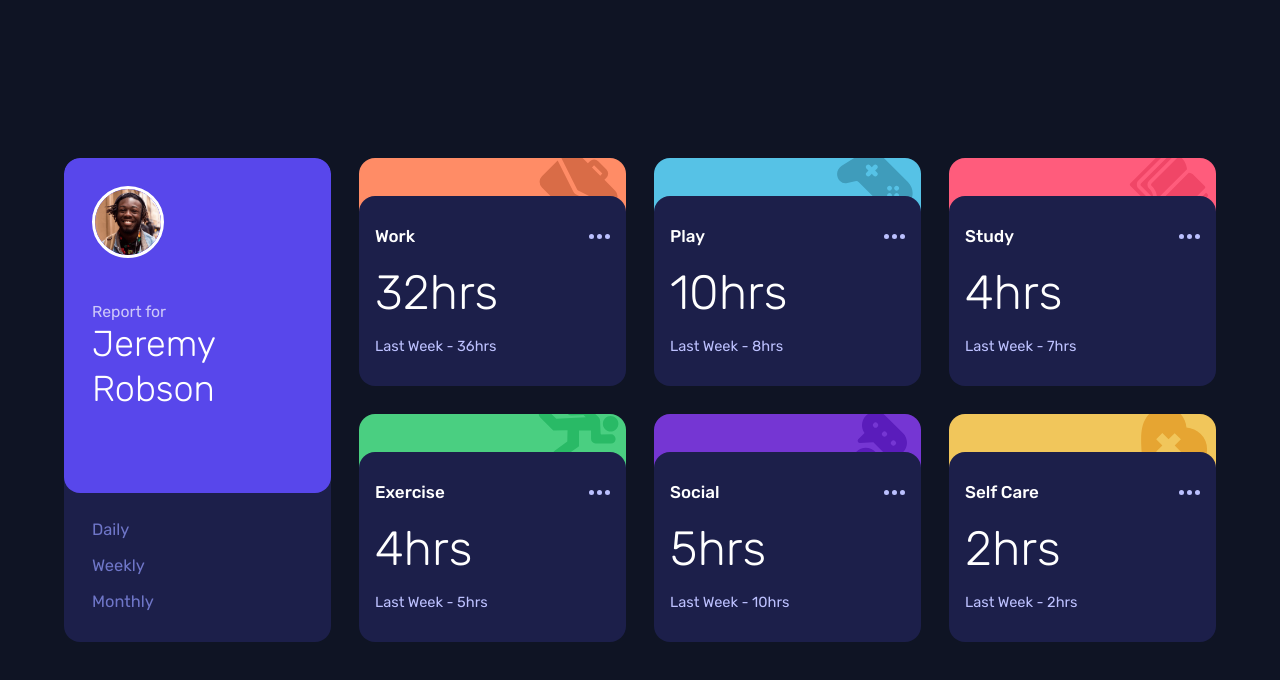
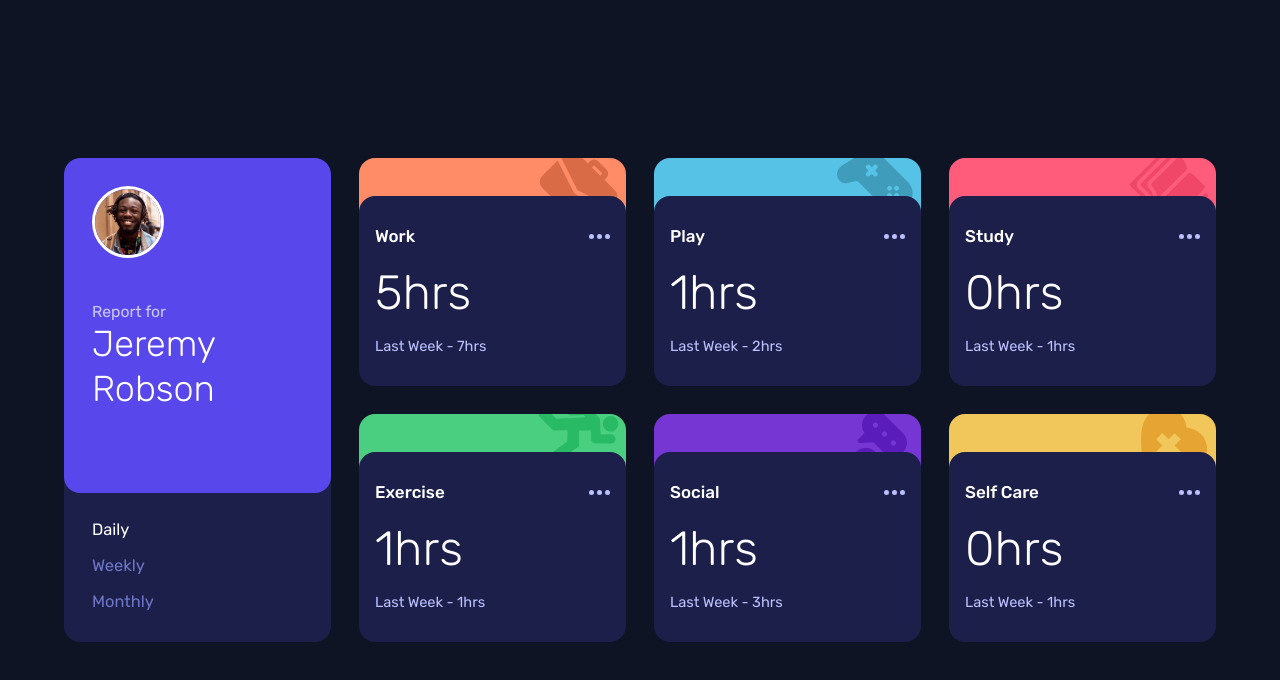
Before and after one commit to redstar504/css-time-tracking-dashboard, a plain HTML site: page index.html in a window 1280 px wide. Both pictures are taken after a click on the link "Daily". Drawn offline with Linux system fonts and the light colour scheme.

Commit message:
Add script for data feeding

```diff
--- a/index.html
+++ b/index.html
@@ -17,47 +17,48 @@
             </h1>
         </div>
         <nav>
-            <a href="#">Daily</a>
-            <a href="#">Weekly</a>
-            <a href="#">Monthly</a>
+            <a href="#" data-key="daily">Daily</a>
+            <a href="#" data-key="weekly" id="activePeriod">Weekly</a>
+            <a href="#" data-key="monthly">Monthly</a>
         </nav>
     </header>
     <section id="work">
         <h2>Work</h2>
         <a href="#">Details</a>
-        <strong>32hrs</strong>
-        <small>Last Week - 36hrs</small>
+        <strong><b>32</b>hrs</strong>
+        <small>Last Week - <b>36</b>hrs</small>
     </section>
     <section id="play">
         <h2>Play</h2>
         <a href="#">Details</a>
-        <strong>10hrs</strong>
-        <small>Last Week - 8hrs</small>
+        <strong><b>10</b>hrs</strong>
+        <small>Last Week - <b>8</b>hrs</small>
     </section>
     <section id="study">
         <h2>Study</h2>
         <a href="#">Details</a>
-        <strong>4hrs</strong>
-        <small>Last Week - 7hrs</small>
+        <strong><b>4</b>hrs</strong>
+        <small>Last Week - <b>7</b>hrs</small>
     </section>
     <section id="exercise">
         <h2>Exercise</h2>
         <a href="#">Details</a>
-        <strong>4hrs</strong>
-        <small>Last Week - 5hrs</small>
+        <strong><b>4</b>hrs</strong>
+        <small>Last Week - <b>5</b>hrs</small>
     </section>
     <section id="social">
         <h2>Social</h2>
         <a href="#">Details</a>
-        <strong>5hrs</strong>
-        <small>Last Week - 10hrs</small>
+        <strong><b>5</b>hrs</strong>
+        <small>Last Week - <b>10</b>hrs</small>
     </section>
     <section id="selfCare">
         <h2>Self Care</h2>
         <a href="#">Details</a>
-        <strong>2hrs</strong>
-        <small>Last Week - 2hrs</small>
+        <strong><b>2</b>hrs</strong>
+        <small>Last Week - <b>2</b>hrs</small>
     </section>
 </article>
+<script type="text/javascript" src="script.js"></script>
 </body>
 </html>
--- a/screen.css
+++ b/screen.css
@@ -142,6 +142,10 @@ nav a {
     line-height: 4em;
 }
 
+nav a#activePeriod {
+    color: #fff;
+}
+
 nav a:hover {
     color: #fff;
     transition: 0.1s;
@@ -223,11 +227,19 @@ section strong {
     font-weight: 300;
 }
 
+section strong b {
+    font-weight: 300;
+}
+
 section small {
     color: var(--pale-blue);
     font-weight: 400;
     vertical-align: middle;
     font-size: .9125em;
+}
+
+section small b {
+    font-weight: 400;
 }
 
 @media (max-width: 48em) {
--- /dev/null
+++ b/script.js
@@ -0,0 +1,23 @@
+fetch("./data.json")
+    .then(response => response.json())
+    .then(jsonData => init(jsonData));
+
+function init(jsonData) {
+    const navItems = document.querySelectorAll('nav a');
+    const sections = document.querySelectorAll('article section');
+
+    navItems.forEach(navItem => {
+        navItem.addEventListener('click', () => {
+            document.getElementById("activePeriod").id = "";
+            navItem.id = "activePeriod";
+            let period = navItem.getAttribute('data-key');
+            // index from the JSON will correspond to the section index
+            jsonData.forEach((datum, i) => {
+                // set the `current` value
+                sections[i].querySelector("strong b").innerText = datum.timeframes[period].current;
+                // set the `previous` value
+                sections[i].querySelector("small b").innerText = datum.timeframes[period].previous;
+            })
+        });
+    });
+}
```
